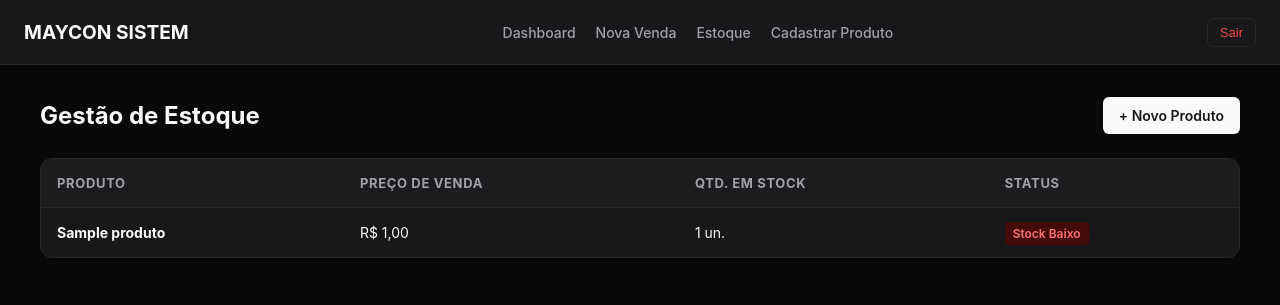
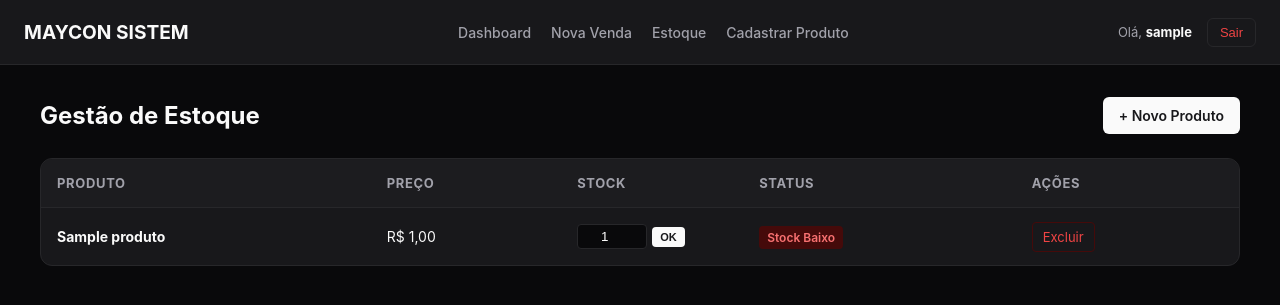
Before and after one commit to Galessss/maycon-sistem, a Django app: page /estoque/ in a window 1280 px wide. Shown: the top 305 px of the page. Run offline with Django 5.2, Linux system fonts and the light colour scheme; a user stored in the database is signed in; tables that the repository leaves empty hold one stand-in row (values such as "Sample post").

Commit message:
alteracoes na base de estoque

```diff
--- a/core/settings.py
+++ b/core/settings.py
@@ -123,3 +123,4 @@ LOGIN_REDIRECT_URL = 'historico_vendas'
 # Se o usuário tentar acessar uma página restrita sem estar logado,
 # ele será mandado para cá:
 LOGIN_URL = 'login'
+LOGOUT_REDIRECT_URL = 'login'
--- a/core/urls.py
+++ b/core/urls.py
@@ -19,4 +19,8 @@ urlpatterns = [
     # Rotas de Estoque (As que estavam faltando os "names")
     path('estoque/', views.lista_estoque, name='lista_estoque'),
     path('estoque/novo/', views.cadastrar_produto, name='cadastrar_produto'),
+    path('estoque/deletar/<int:id>/', views.deletar_produto, name='deletar_produto'),
+    path('logout/', auth_views.LogoutView.as_view(), name='logout'),
+    path('signup/', views.signup, name='signup'),
+    path('estoque/atualizar/<int:id>/', views.atualizar_estoque, name='atualizar_estoque'),
 ]
--- a/templates/base.html
+++ b/templates/base.html
@@ -50,16 +50,24 @@
 <body>
     <nav class="navbar">
     <a href="{% url 'historico_vendas' %}" class="nav-brand">MAYCON SISTEM</a>
+
     <div class="nav-links">
         <a href="{% url 'historico_vendas' %}">Dashboard</a>
         <a href="{% url 'lancar_venda' %}">Nova Venda</a>
         <a href="{% url 'lista_estoque' %}">Estoque</a>
         <a href="{% url 'cadastrar_produto' %}">Cadastrar Produto</a>
     </div>
-        <form action="{% url 'logout' %}" method="post" style="display: inline;">
+
+    <div style="display: flex; align-items: center; gap: 15px;">
+        <span style="color: #a1a1aa; font-size: 13px;">
+            Olá, <strong style="color: #fafafa;">{{ user.username }}</strong>
+        </span>
+
+        <form action="{% url 'logout' %}" method="post" style="display: inline; margin: 0;">
             {% csrf_token %}
             <button type="submit" class="btn-logout">Sair</button>
         </form>
+    </div>
 </nav>
 
     <div class="container">
--- a/templates/estoque.html
+++ b/templates/estoque.html
@@ -64,6 +64,56 @@
     .status-ok { background-color: #052e16; color: #4ade80; }
     .status-baixo { background-color: #450a0a; color: #f87171; }
     .status-zerado { background-color: #27272a; color: #a1a1aa; border: 1px solid #3f3f46; }
+    .estoque-header { display: flex; justify-content: space-between; align-items: center; margin-bottom: 24px; }
+    .estoque-header h2 { margin: 0; font-size: 24px; color: #fafafa; }
+    .btn-novo-produto { padding: 10px 16px; background-color: #fafafa; color: #18181b; text-decoration: none; border-radius: 6px; font-weight: 600; font-size: 14px; }
+
+    .table-container { background-color: #18181b; border: 1px solid #27272a; border-radius: 12px; overflow: hidden; }
+    table { width: 100%; border-collapse: collapse; text-align: left; }
+    th { background-color: #1c1c1f; padding: 16px; font-size: 13px; color: #a1a1aa; border-bottom: 1px solid #27272a; }
+    td { padding: 16px; font-size: 14px; color: #fafafa; border-bottom: 1px solid #27272a; }
+
+    /* Novo estilo para o botão de deletar */
+    .btn-deletar {
+        color: #ef4444;
+        text-decoration: none;
+        font-size: 13px;
+        padding: 6px 10px;
+        border: 1px solid #450a0a;
+        border-radius: 4px;
+        transition: 0.2s;
+    }
+    .btn-deletar:hover { background-color: #450a0a; color: #fca5a5; }
+
+    .badge-estoque { padding: 4px 8px; border-radius: 4px; font-size: 12px; font-weight: 600; }
+    .status-ok { background-color: #052e16; color: #4ade80; }
+    .status-baixo { background-color: #450a0a; color: #f87171; }
+    .status-zerado { background-color: #27272a; color: #a1a1aa; border: 1px solid #3f3f46; }
+.form-estoque {
+        display: flex;
+        align-items: center;
+        gap: 5px;
+    }
+    .input-estoque {
+        width: 60px;
+        background: #09090b;
+        border: 1px solid #27272a;
+        color: white;
+        padding: 4px;
+        border-radius: 4px;
+        text-align: center;
+    }
+    .btn-save-mini {
+        background: #fafafa;
+        border: none;
+        color: #18181b;
+        padding: 4px 8px;
+        border-radius: 4px;
+        font-size: 11px;
+        cursor: pointer;
+        font-weight: bold;
+    }
+    .btn-save-mini:hover { opacity: 0.8; }
 </style>
 
 <div class="estoque-header">
@@ -76,9 +126,10 @@
         <thead>
             <tr>
                 <th>Produto</th>
-                <th>Preço de Venda</th>
-                <th>Qtd. em Stock</th>
+                <th>Preço</th>
+                <th style="width: 150px;">Stock</th>
                 <th>Status</th>
+                <th>Ações</th>
             </tr>
         </thead>
         <tbody>
@@ -86,7 +137,13 @@
             <tr>
                 <td><strong>{{ produto.nome }}</strong></td>
                 <td>R$ {{ produto.preco_venda }}</td>
-        <td>{{ produto.estoque }} un.</td>
+                <td>
+                    <form action="{% url 'atualizar_estoque' produto.id %}" method="post" class="form-estoque">
+                        {% csrf_token %}
+                        <input type="number" name="quantidade" value="{{ produto.estoque }}" class="input-estoque">
+                        <button type="submit" class="btn-save-mini">OK</button>
+                    </form>
+                </td>
                 <td>
                     {% if produto.estoque > 5 %}
                         <span class="badge-estoque status-ok">Em Stock</span>
@@ -96,13 +153,16 @@
                         <span class="badge-estoque status-zerado">Estoque Zerado</span>
                     {% endif %}
                 </td>
+                <td>
+                    <a href="{% url 'deletar_produto' produto.id %}"
+                       class="btn-deletar"
+                       onclick="return confirm('Tem certeza que deseja excluir este produto?')">
+                       Excluir
+                    </a>
+                </td>
             </tr>
             {% empty %}
-    <tr>
-        <td colspan="4" style="text-align: center; color: #a1a1aa; padding: 40px;">
-            Nenhum produto cadastrado no momento.
-        </td>
-    </tr>
+            <tr><td colspan="5" style="text-align: center; color: #a1a1aa; padding: 40px;">Nenhum produto cadastrado.</td></tr>
             {% endfor %}
         </tbody>
     </table>
--- a/templates/login.html
+++ b/templates/login.html
@@ -89,8 +89,8 @@
         </form>
 
         <div class="footer-text">
-            Don't have an account? <a href="#">Sign up</a>
-        </div>
+    Don't have an account? <a href="{% url 'signup' %}">Sign up</a>
+</div>
     </div>
 </body>
 </html>
--- a/vendas/views.py
+++ b/vendas/views.py
@@ -6,7 +6,9 @@ from django.db.models import Sum
 from datetime import timedelta
 from .models import Venda, Produto
 from .forms import ItemVendaForm, ProdutoForm
-
+from django.shortcuts import get_object_or_404
+from django.contrib.auth.forms import UserCreationForm
+from django.contrib.auth import login
 @login_required
 def historico_vendas(request):
     agora = timezone.now()
@@ -79,3 +81,35 @@ def lista_estoque(request):
     produtos = Produto.objects.all()
     # Certifique-se de que existe um arquivo estoque.html em templates
     return render(request, 'estoque.html', {'produtos': produtos})
+
+
+@login_required
+def deletar_produto(request, id):
+    produto = get_object_or_404(Produto, id=id)
+    produto.delete()
+    messages.success(request, f"Produto '{produto.nome}' removido com sucesso!")
+    return redirect('lista_estoque')
+
+
+def signup(request):
+    if request.method == 'POST':
+        form = UserCreationForm(request.POST)
+        if form.is_valid():
+            user = form.save()
+            login(request, user) # Loga automaticamente após cadastrar
+            return redirect('historico_vendas')
+    else:
+        form = UserCreationForm()
+    return render(request, 'signup.html', {'form': form})
+
+
+@login_required
+def atualizar_estoque(request, id):
+    produto = get_object_or_404(Produto, id=id)
+    if request.method == 'POST':
+        nova_qtd = request.POST.get('quantidade')
+        if nova_qtd is not None:
+            produto.estoque = int(nova_qtd)
+            produto.save()
+            messages.success(request, f"Estoque de {produto.nome} atualizado!")
+    return redirect('lista_estoque')
```
Also changed, not shown: templates/historico.html (+11 -3 lines), templates/signup.html (added, +73 -0 lines). Lines whose indentation alone changed are shown as unchanged.
